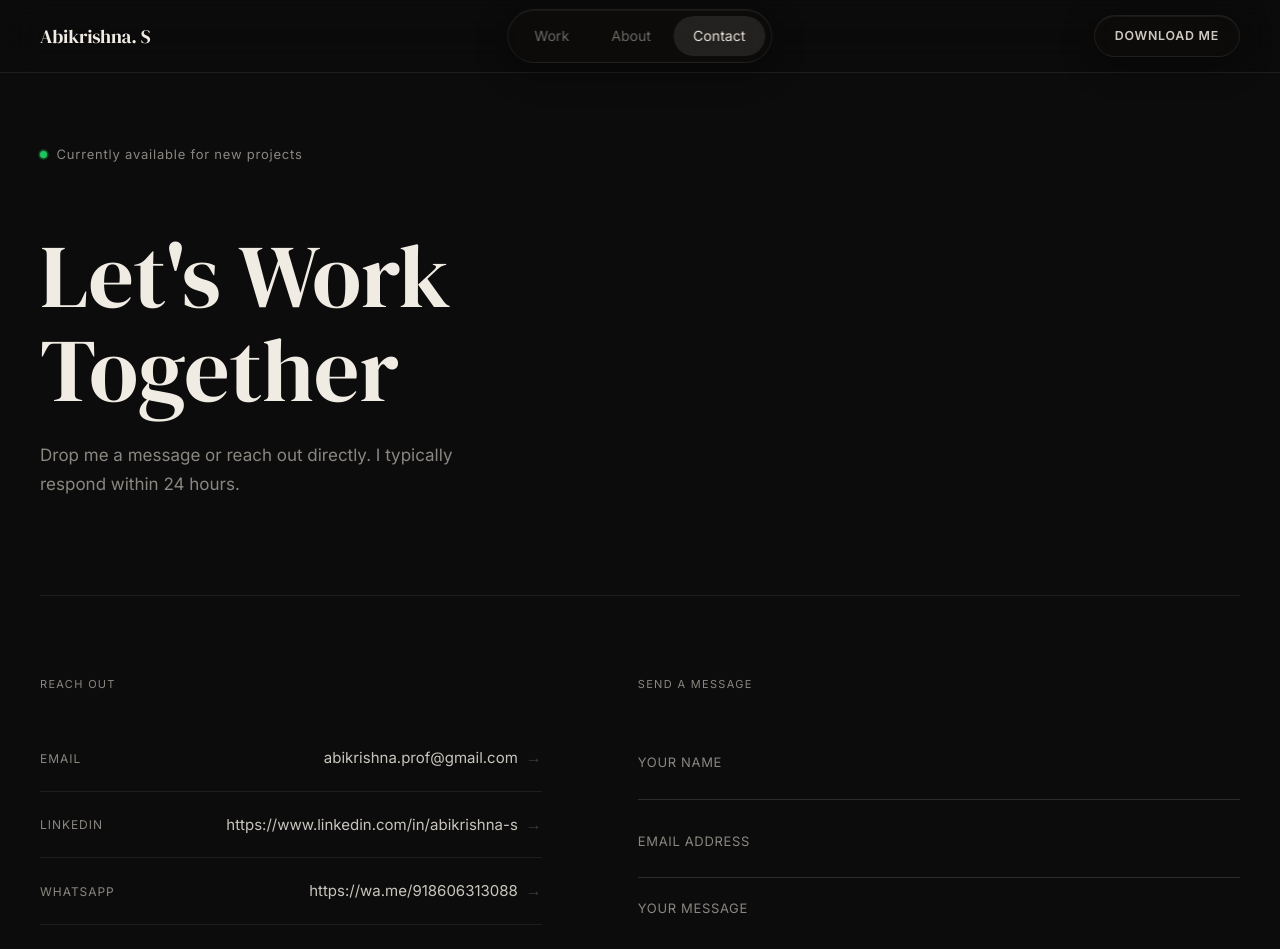
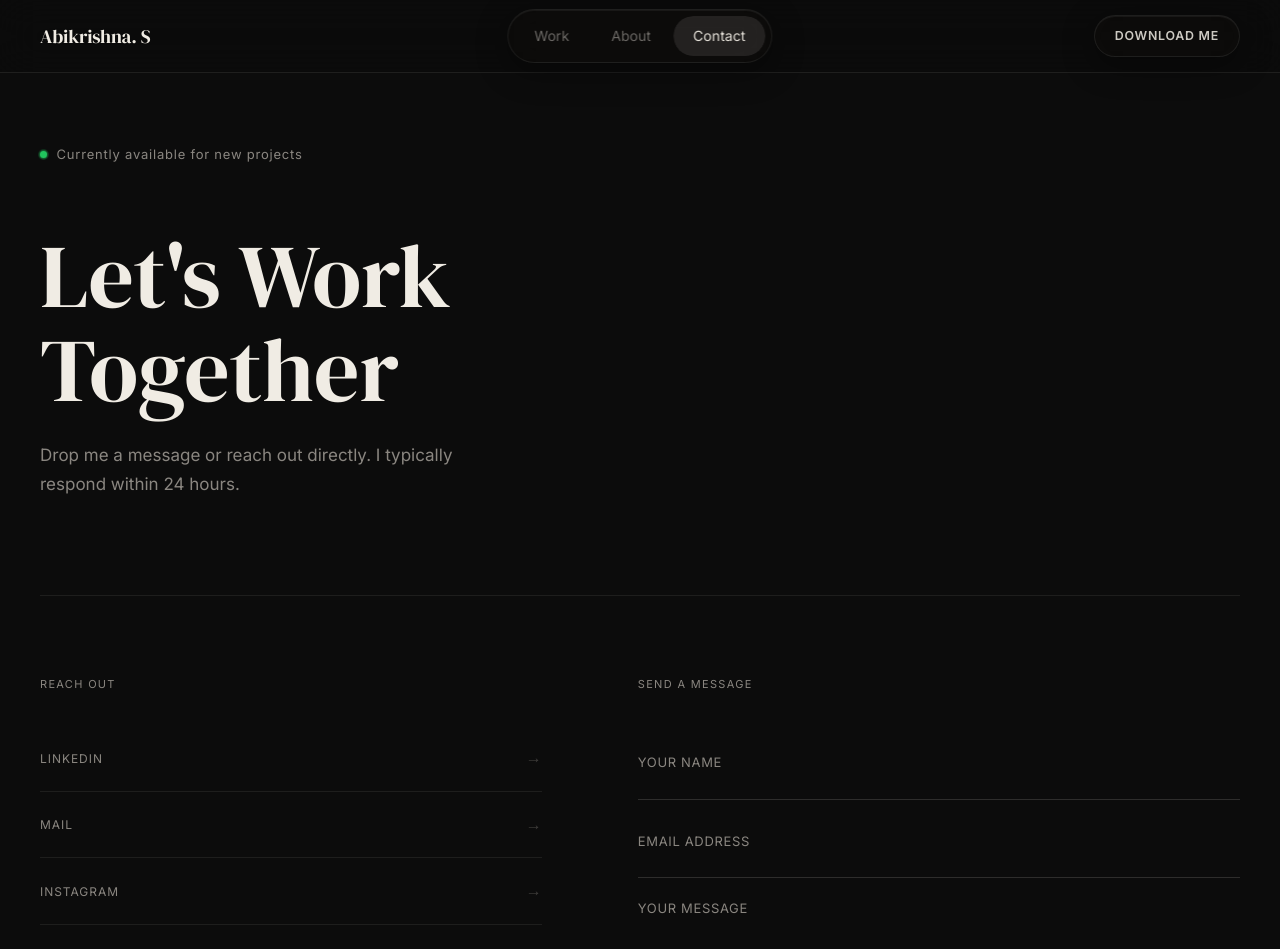
Before and after one commit to abikrishnas/Personal-Portfolio, a React (Vite) app: page /contact in a window 1280 px wide. Shown: the top 949 px of the page. Built offline with nearby package versions, Linux system fonts and the light colour scheme.

Commit message:
Reupdated Contact inks

```diff
--- a/src/pages/Contact.jsx
+++ b/src/pages/Contact.jsx
@@ -5,11 +5,10 @@ import ScrollReveal from '../components/ScrollReveal';
 import { ScrollAnimatedHeading } from '../components/AnimatedHeading';
 
 const contactLinks = [
-  { label: 'Email', value: 'abikrishna.prof@gmail.com', href: 'mailto:abikrishna.prof@gmail.com' },
-  { label: 'LinkedIn', value: 'https://www.linkedin.com/in/abikrishna-s', href: '#' },
-  { label: 'Whatsapp', value: 'https://wa.me/918606313088', href: '#' },
-  { label: 'Instagram', value: 'https://www.instagram.com/just__.abir', href: '#' },
-
+  { label: 'LinkedIn', href: 'https://www.linkedin.com/in/abikrishna-s', color: '#4a9eff' },
+  { label: 'Mail', href: 'https://mail.google.com/mail/?view=cm&fs=1&to=abikrishna.prof@gmail.com', color: 'rgba(240,236,228,0.42)' },
+  { label: 'Instagram', href: 'https://www.instagram.com/just__.abi', color: 'rgba(240,236,228,0.42)' },
+  { label: 'Whatsapp', href: 'https://wa.me/918606313088', color: '#ea4c89' },
 ];
 
 function FloatingField({ id, label, type = 'text', isTextarea = false, value, onChange }) {
```
